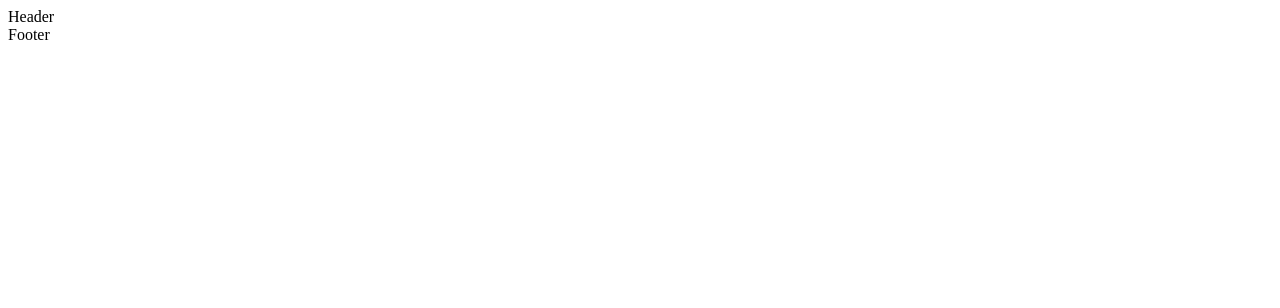
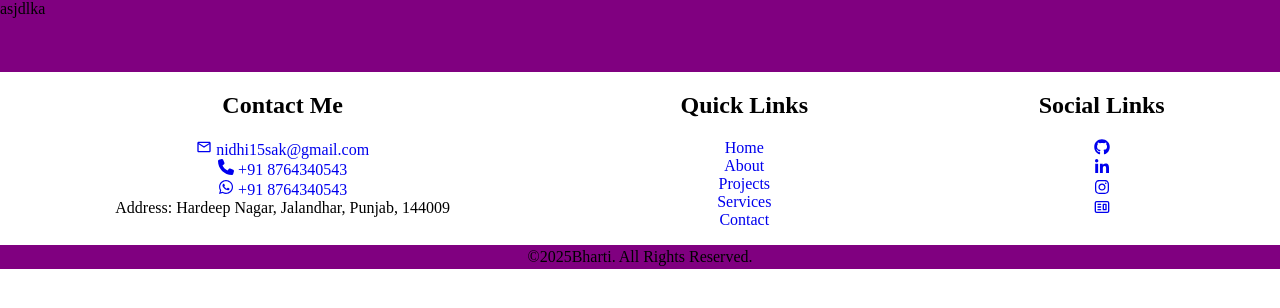
Before and after one commit to Bharti152k2/My_Portfolio_f, a React (Vite) app: page /about in a window 1280 px wide. Shown: the top 308 px of the page. Built offline with nearby package versions, Linux system fonts and the light colour scheme.

Commit message:
footer developed

```diff
--- a/package.json
+++ b/package.json
@@ -12,7 +12,9 @@
   },
   "dependencies": {
     "react": "^18.3.1",
-    "react-dom": "^18.3.1"
+    "react-dom": "^18.3.1",
+    "react-icons": "^5.4.0",
+    "react-router-dom": "^7.1.3"
   },
   "devDependencies": {
     "@eslint/js": "^9.17.0",
--- /dev/null
+++ b/src/App.css
@@ -0,0 +1,5 @@
+body {
+  margin: 0;
+  padding: 0;
+  box-sizing: border-box;
+}
--- a/src/App.jsx
+++ b/src/App.jsx
@@ -1,13 +1,18 @@
 import React from "react";
 import Header from "./components/Header";
 import Footer from "./components/Footer";
-
+import "./App.css";
+import { BrowserRouter, Route, Routes } from "react-router-dom";
 function App() {
   return (
-    <>
-      <Header></Header>
-      <Footer></Footer>
-    </>
+    <BrowserRouter>
+      <Header />
+      <Routes>
+        {/* <Route path="/" element={<Home />} />
+        <Route path="/about" element={<About />} /> */}
+      </Routes>
+      <Footer />
+    </BrowserRouter>
   );
 }
 
--- a/src/components/Footer.jsx
+++ b/src/components/Footer.jsx
@@ -1,9 +1,66 @@
-import React from 'react'
-
+import React from "react";
+import "../../styles/footer.css";
+import { NavLink } from "react-router-dom";
+import { FaInstagram } from "react-icons/fa6";
+import { FaWhatsapp } from "react-icons/fa6";
+import { FaLinkedinIn } from "react-icons/fa6";
+import { FaGithub } from "react-icons/fa6";
+import { FaPhone } from "react-icons/fa6";
+import { MdOutlineEmail } from "react-icons/md";
+import { CgWebsite } from "react-icons/cg";
 function Footer() {
+  let year = new Date().getFullYear();
   return (
-    <div>Footer</div>
-  )
+    <footer>
+      <section>
+        <div id="contact">
+          <h1>Contact Me</h1>
+          <span>
+            <NavLink to="mailto:nidhi15sak@gmail.com">
+              <MdOutlineEmail /> nidhi15sak@gmail.com
+            </NavLink>
+          </span>
+          <span>
+            <NavLink to="tel:+918764340543">
+              <FaPhone /> +91 8764340543
+            </NavLink>
+          </span>
+          <span>
+            <NavLink to="tel:+918764340543">
+              <FaWhatsapp /> +91 8764340543
+            </NavLink>
+          </span>
+          <span>Address: Hardeep Nagar, Jalandhar, Punjab, 144009</span>
+        </div>
+        <div id="quick-links">
+          <h1>Quick Links</h1>
+          <NavLink >Home</NavLink>
+          <NavLink>About</NavLink>
+          <NavLink>Projects</NavLink>
+          <NavLink>Services</NavLink>
+          <NavLink>Contact</NavLink>
+        </div>
+        <div id="social-links">
+          <h1>Social Links</h1>
+          <NavLink>
+            <FaGithub />
+          </NavLink>
+          <NavLink>
+            <FaLinkedinIn />
+          </NavLink>
+          <NavLink>
+            <FaInstagram />
+          </NavLink>
+          <NavLink>
+            <CgWebsite />
+          </NavLink>
+        </div>
+      </section>
+      <p id="copy-right">
+        © <span id="year">{year}</span> Bharti. All Rights Reserved.
+      </p>
+    </footer>
+  );
 }
 
-export default Footer
+export default Footer;
--- a/src/components/Header.jsx
+++ b/src/components/Header.jsx
@@ -1,9 +1,7 @@
-import React from 'react'
-
+import React from "react";
+import "../../styles/header.css";
 function Header() {
-  return (
-    <div>Header</div>
-  )
+  return <header>asjdlka</header>;
 }
 
-export default Header
+export default Header;
--- /dev/null
+++ b/styles/footer.css
@@ -0,0 +1,25 @@
+footer {
+  /* background-color: black; */
+  height: 10rem;
+}
+footer section {
+  display: flex;
+  justify-content: space-around;
+}
+footer #copy-right {
+  background-color: purple;
+  display: flex;
+  justify-content: center;
+  align-items: center;
+  height: 1.5rem;
+}
+#contact,
+#quick-links,
+#social-links {
+  display: flex;
+  flex-direction: column;
+  align-items: center;
+}
+a {
+  text-decoration: none;
+}
--- /dev/null
+++ b/styles/header.css
@@ -0,0 +1,4 @@
+header {
+  background-color: purple;
+  height: 4.5rem;
+}
```
Also changed, not shown: 1 other file (tests, documents, lock files or other folders).
